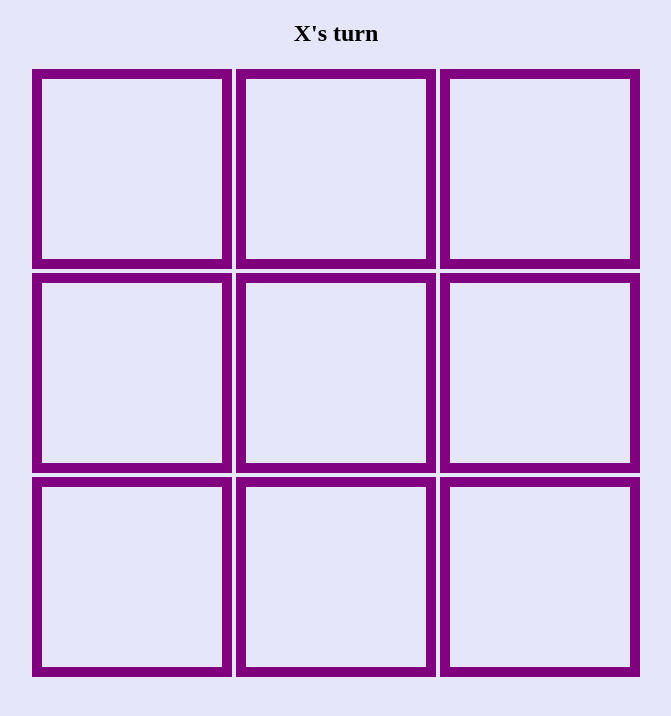
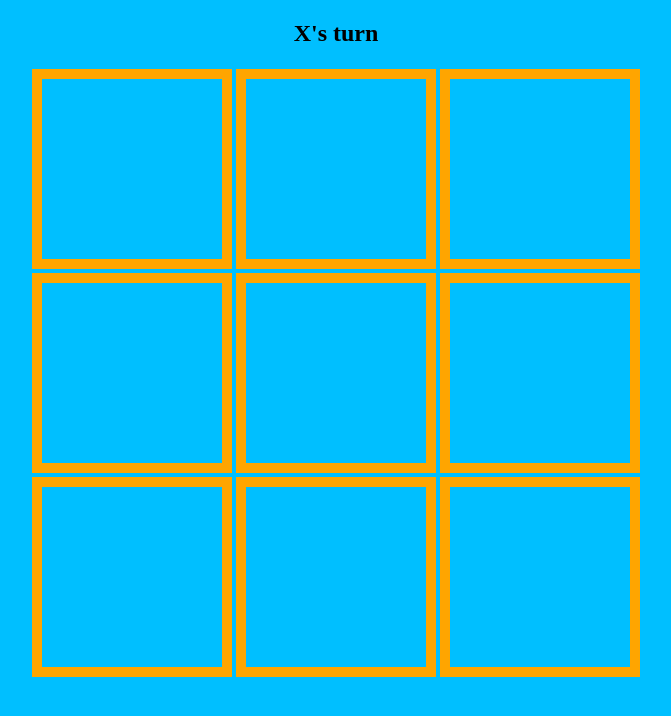
Before and after one commit to cbas/tictactoe, a website: page game/index.html in a window 1280 px wide. Shown: the whole page, without its empty margins (304-975 px from the left). Drawn offline with Linux system fonts and the light colour scheme.

Commit message:
Pretty colours

```diff
--- a/game/game.css
+++ b/game/game.css
@@ -1,5 +1,5 @@
 body {
-  background: lavender;
+  background: deepskyblue;
 }
 .status-bar {
   flex-direction: row;
@@ -13,9 +13,10 @@ body {
   align-items: center;
 }
 .tile {
+  color: gold;
   height: 180px;
   width: 180px;
-  border: 10px solid purple;
+  border: 10px solid orange;
   margin: 2px;
   font-size: 150px;
   display: flex;
```
